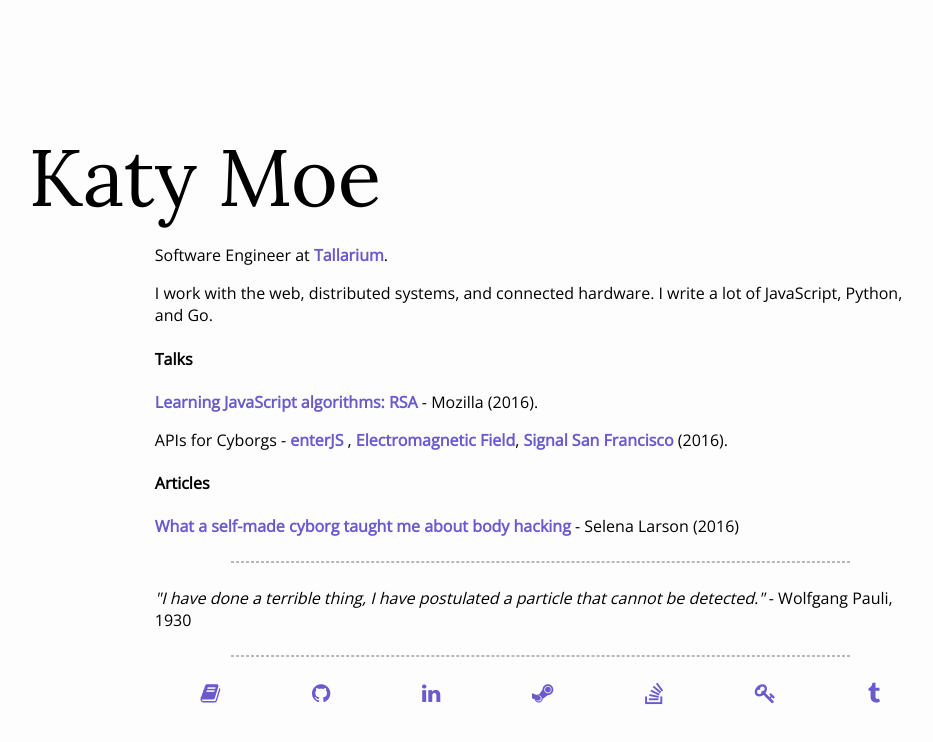
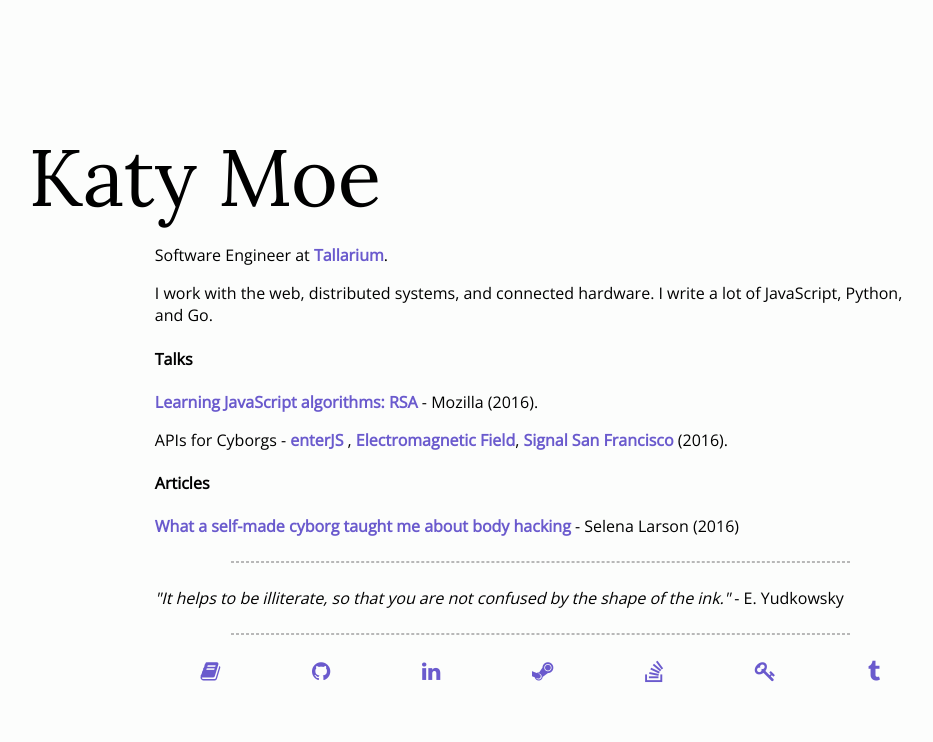
Before and after one commit to kmoe/katy.moe, a plain HTML site: page index.html in a window 1280 px wide. Shown: the whole page, without its empty margins (106-1039 px from the left). Drawn offline with nearby package versions, Linux system fonts and the light colour scheme.

Commit message:
be careful what you optimise for

```diff
--- a/index.html
+++ b/index.html
@@ -34,7 +34,7 @@
 
       <hr>
 
-      <p><i>"I have done a terrible thing, I have postulated a particle that cannot be detected."</i> - Wolfgang Pauli, 1930</p>
+      <p><i>"It helps to be illiterate, so that you are not confused by the shape of the ink."</i> - E. Yudkowsky</p>
 
       <hr>
 
```
